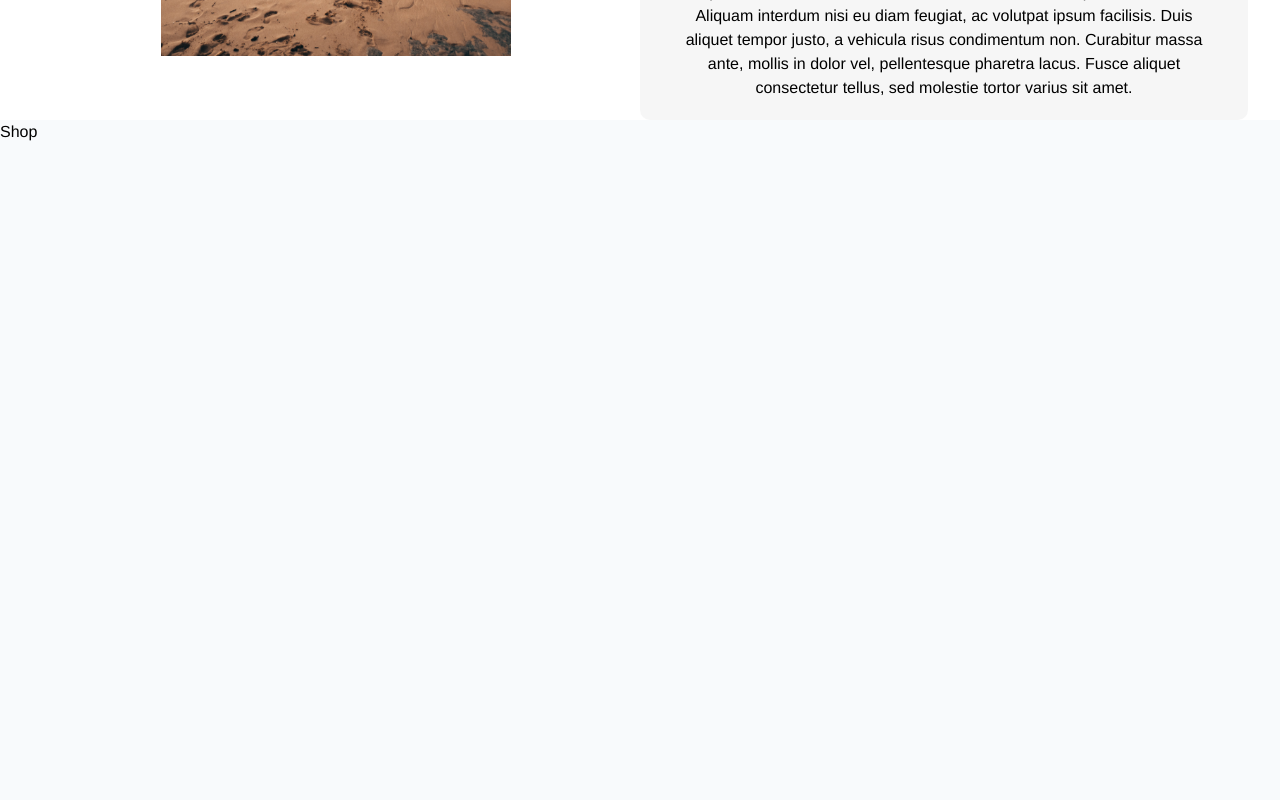
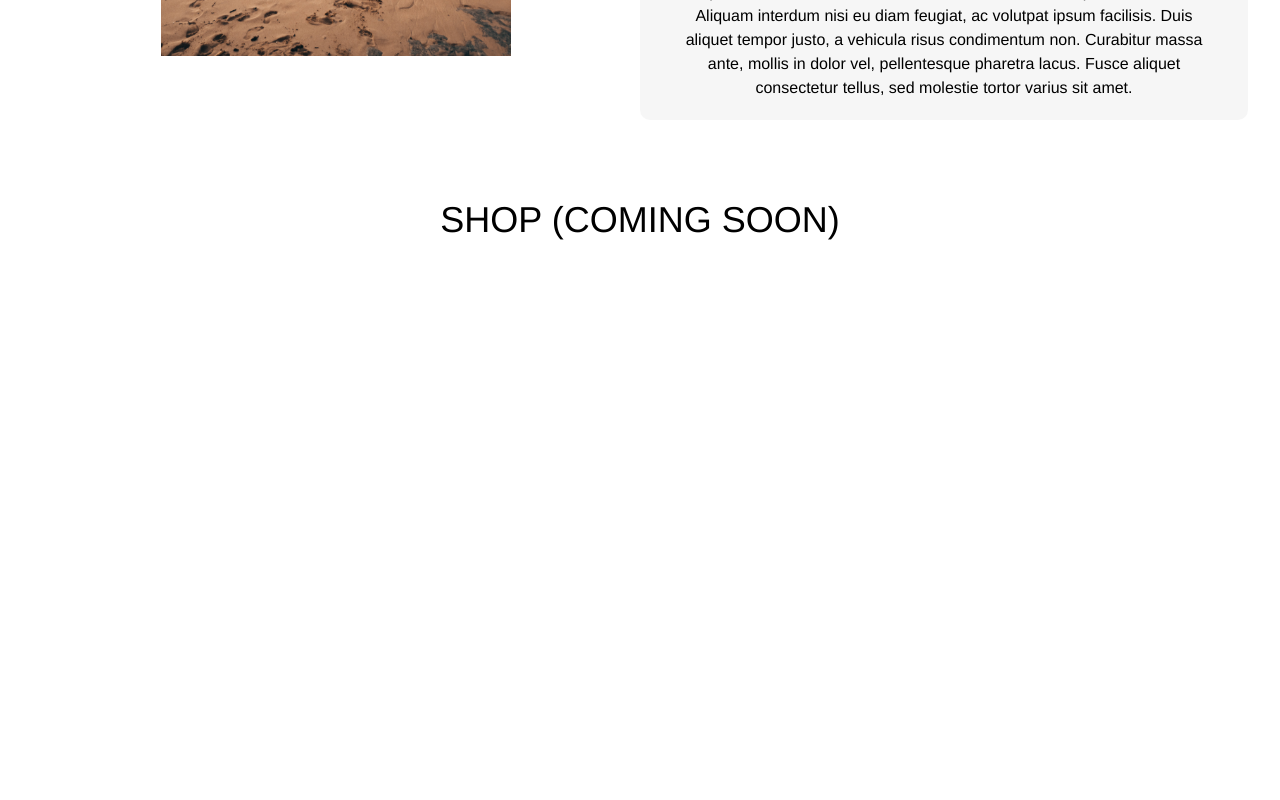
Before and after one commit to lucasfloza/website-nk, a Next.js app: page /en in a window 1280 px wide. Shown: the part 3460-4260 px from the top of the page. Built offline with nearby package versions, Linux system fonts and the light colour scheme.

Commit message:
[SECTION] Implementando sessão Shop

```diff
--- a/app/[locale]/components/sections/SectionShop.tsx
+++ b/app/[locale]/components/sections/SectionShop.tsx
@@ -1,6 +1,17 @@
+'use client'
+//intl
+import { useTranslations } from "next-intl";
 
 const SectionShop = () => {
-  return <div className="w-full h-[100vh] bg-slate-50">Shop</div>;
+  const t = useTranslations("Shop");
+
+  return (
+    <div className="w-full h-[100vh]">
+      <h2 className="text-4xl uppercase w-full h-[200px] flex justify-center items-center">
+        {t("title")}
+      </h2>
+    </div>
+  );
 };
 
 export default SectionShop;
```
